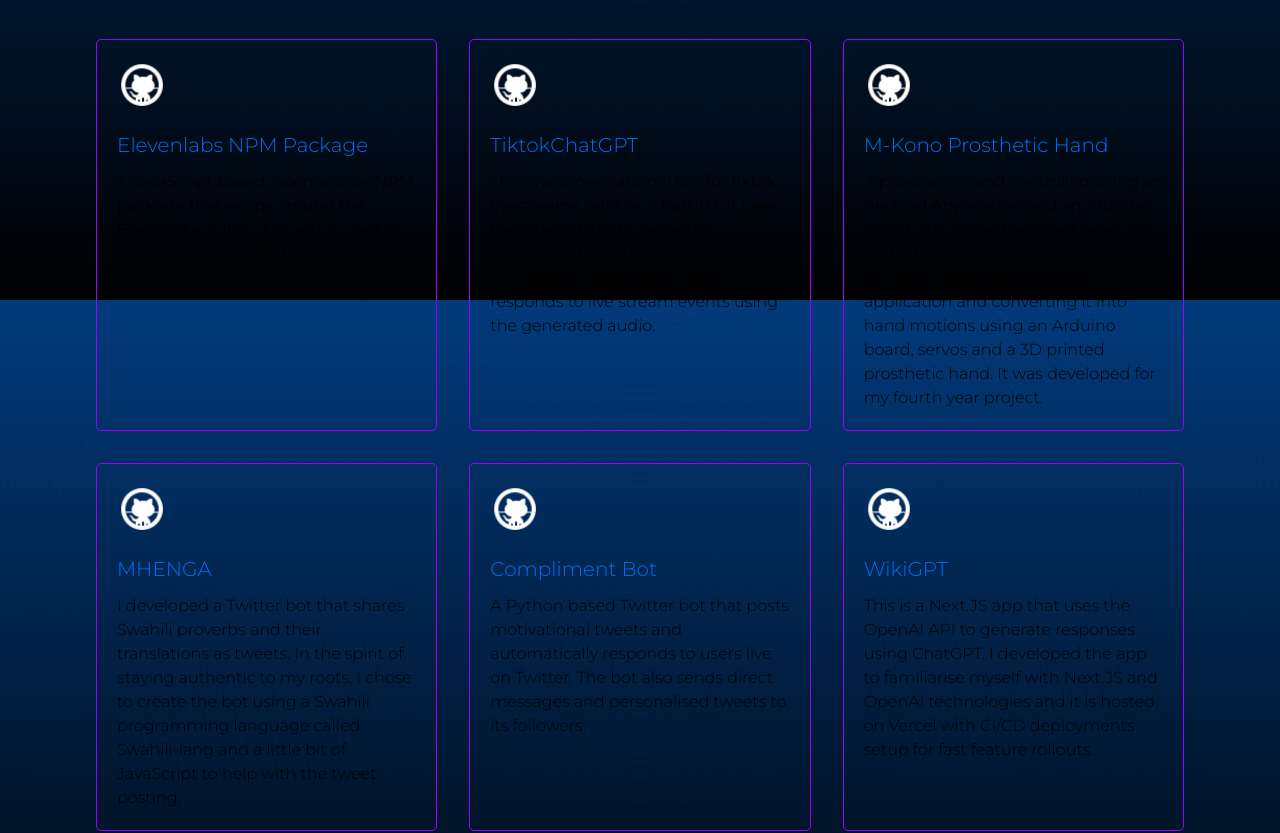
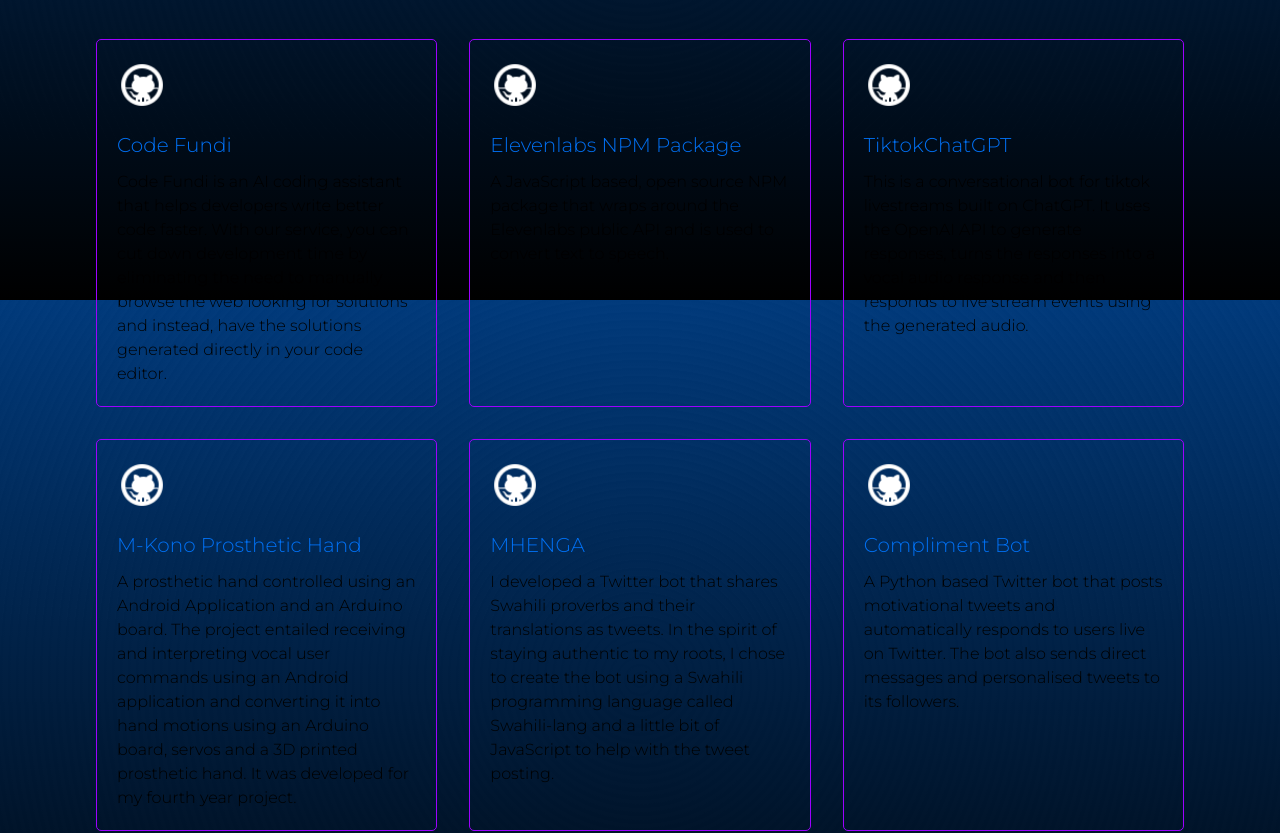
Before and after one commit to FelixWaweru/who-am-i, a Next.js app: page / in a window 1280 px wide. Shown: the part 2100-2933 px from the top of the page. Built offline with nearby package versions, Linux system fonts and the light colour scheme.

Commit message:
feat: updated project

```diff
--- a/src/app/components/Projects.js
+++ b/src/app/components/Projects.js
@@ -19,46 +19,46 @@
     const projectData = [
         {
             id: 1,
+            title: 'Code Fundi',
+            description:
+            'Code Fundi is an AI coding assistant that helps developers write better code faster. With our service, you can cut down development time by eliminating the need to manually browse the web looking for solutions and instead, have the solutions generated directly in your code editor.',
+            gitHubLink: 'https://github.com/code-Fundi',
+        },
+        {
+            id: 2,
             title: 'Elevenlabs NPM Package',
             description:
             'A JavaScript based, open source NPM package that wraps around the Elevenlabs public API and is used to convert text to speech.',
             gitHubLink: 'https://www.npmjs.com/package/elevenlabs-node',
         },
         {
-            id: 2,
+            id: 3,
             title: 'TiktokChatGPT',
             description:
             'This is a conversational bot for tiktok livestreams built on ChatGPT. It uses the OpenAI API to generate responses, turns the responses into a vocal audio response and then responds to live stream events using the generated audio.',
             gitHubLink: 'https://github.com/FelixWaweru/TiktokChatGPT',
         },
         {
-            id: 3,
+            id: 4,
             title: 'M-Kono Prosthetic Hand',
             description:
             'A prosthetic hand controlled using an Android Application and an Arduino board. The project entailed receiving and interpreting vocal user commands using an Android application and converting it into hand motions using an Arduino board, servos and a 3D printed prosthetic hand. It was developed for my fourth year project.',
             gitHubLink: 'https://github.com/FelixWaweru/M-Kono',
         },
         {
-            id: 4,
+            id: 5,
             title: 'MHENGA',
             description:
             'I developed a Twitter bot that shares Swahili proverbs and their translations as tweets. In the spirit of staying authentic to my roots, I chose to create the bot using a Swahili programming language called Swahili-lang and a little bit of JavaScript to help with the tweet posting.',
             gitHubLink: 'https://github.com/FelixWaweru/MHENGA',
         },
         {
-            id: 5,
+            id: 6,
             title: 'Compliment Bot',
             description:
             'A Python based Twitter bot that posts motivational tweets and automatically responds to users live on Twitter. The bot also sends direct messages and personalised tweets to its followers. ',
             gitHubLink: 'https://github.com/FelixWaweru/ComplimentBot',
-        },
-        {
-            id: 6,
-            title: 'WikiGPT',
-            description:
-            'This is a Next.JS app that uses the OpenAI API to generate responses using ChatGPT. I developed the app to familiarise myself with Next.JS and OpenAI technologies and it is hosted on Vercel with CI/CD deployments setup for fast feature rollouts.',
-            gitHubLink: 'https://wikigpt.vercel.app/',
-        },
+        }
     ];
 
     return (
```
